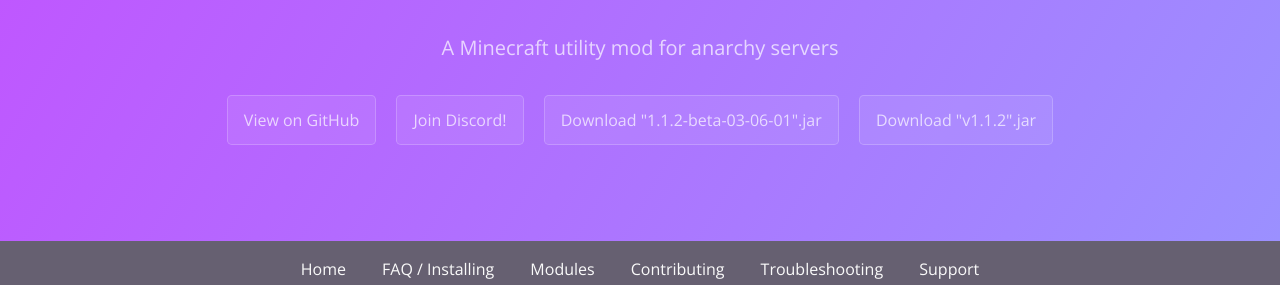
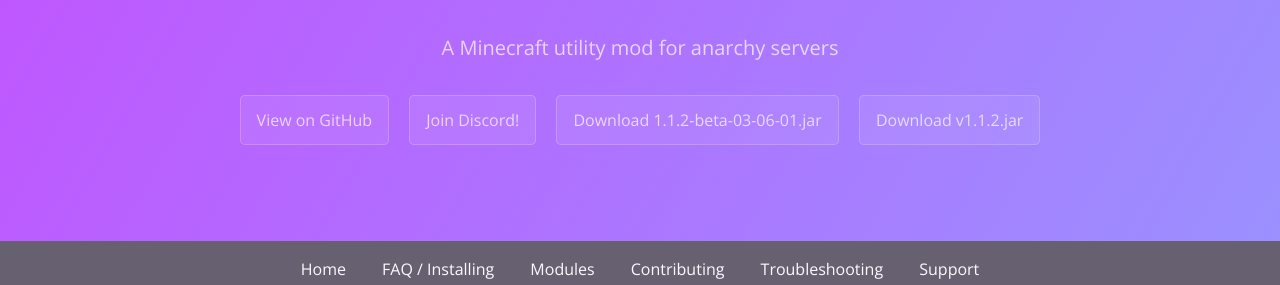
Before and after one commit to kami-blue/website, a Jekyll site: the page built from docs/index.md, in a window 1280 px wide. Shown: the part 142-427 px from the top of the page. Built offline with Jekyll 4.4.1, drawn with Linux system fonts in a browser that asks for light colours.

Commit message:
fix quotes in button link names

```diff
--- a/docs/_layouts/default.html
+++ b/docs/_layouts/default.html
@@ -28,8 +28,8 @@
       <h2 class="project-tagline">{{ page.description | default: site.description | default: site.github.project_tagline }}</h2>
       <a href="{{ site.github.repository_url }}" class="btn">View on GitHub</a>
       <a href="{{ site.discord_url }}" class="btn">Join Discord!</a>
-      <a href="{{ site.github.beta_jar_url }}" class="btn">Download "{{ site.github.beta_jar_name }}".jar</a>
-      <a href="{{ site.github.jar_url }}" class="btn">Download "{{ site.github.jar_name }}".jar</a>
+      <a href="{{ site.github.beta_jar_url }}" class="btn">Download {{ site.github.beta_jar_name }}.jar</a>
+      <a href="{{ site.github.jar_url }}" class="btn">Download {{ site.github.jar_name }}.jar</a>
     </header>
 
     <nav>
```
